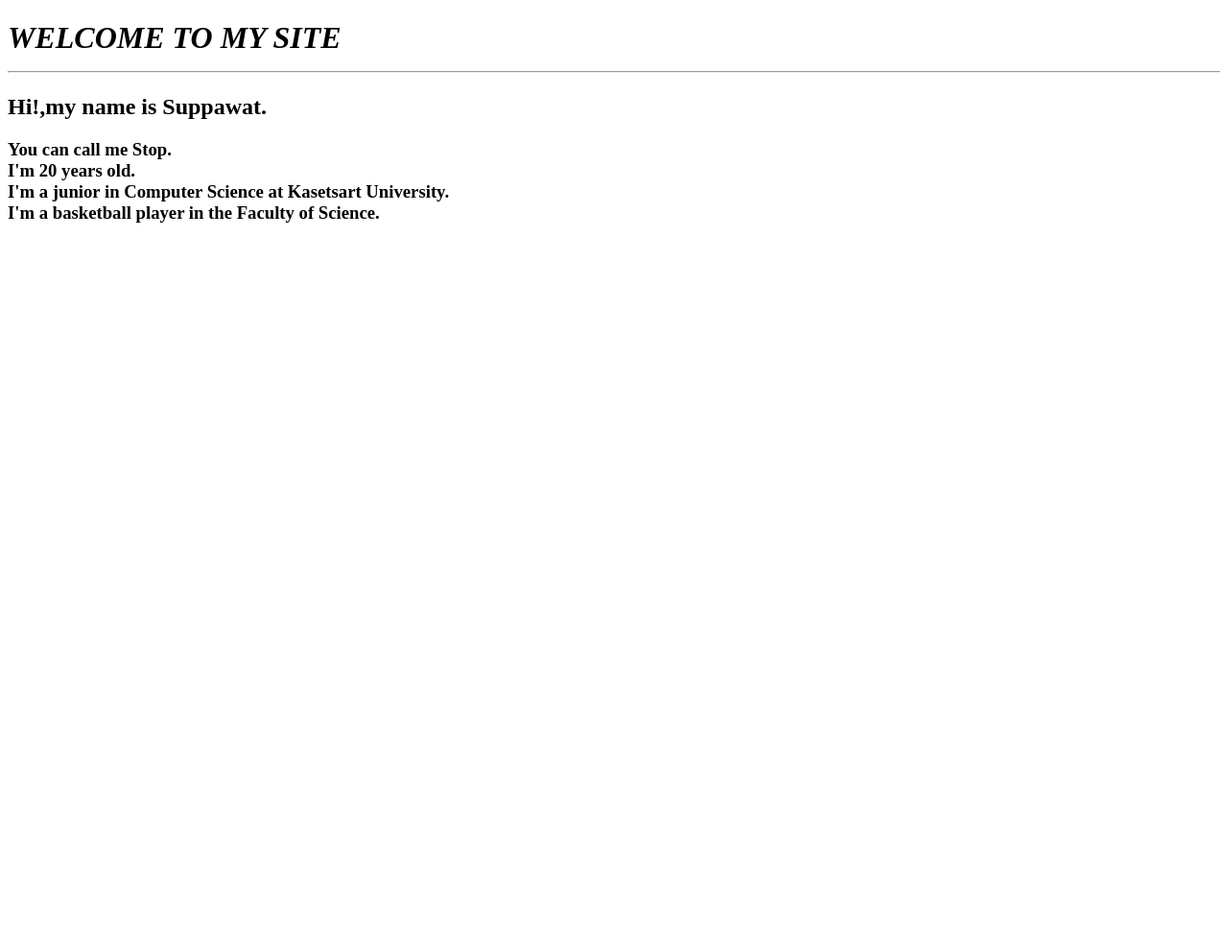
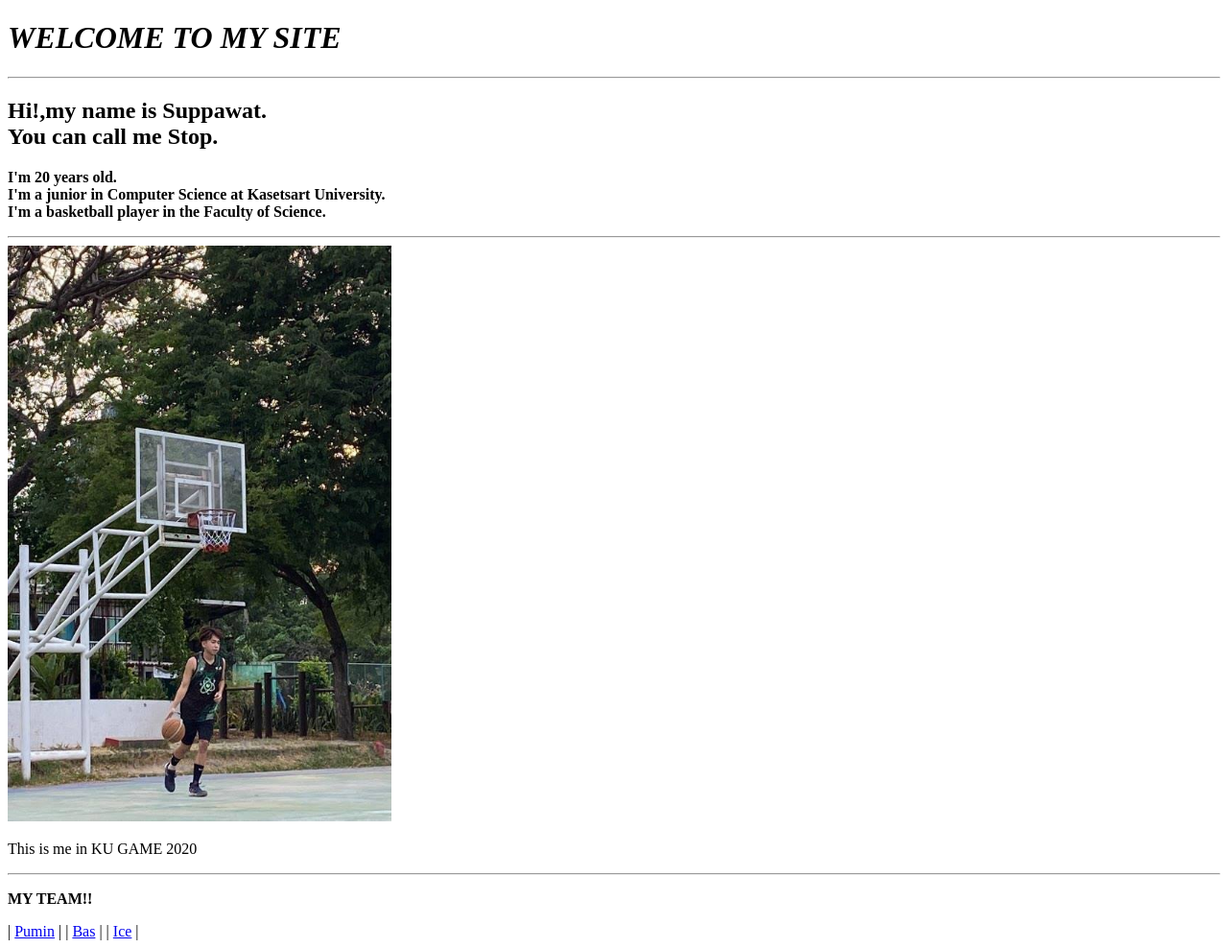
Before and after one commit to spwstop/spwstop.github.io, a plain HTML site: page index.html in a window 1280 px wide. Shown: the whole page at 96% size. Before the commit the page ends 800 px from the top, so only its background shows below. Drawn offline with Linux system fonts and the light colour scheme.

Commit message:
add image and link

```diff
--- a/index.html
+++ b/index.html
@@ -8,12 +8,22 @@
 </head>
 <body>
 
-    <h1><i>WELCOME TO MY SITE </i><hr></h1>
-    <h2>Hi!,my name is Suppawat.</h2>
-    <h3>You can call me Stop. <br>
+    <h1><i>WELCOME TO MY SITE </i></h1>
+    <hr>
+    <h2>Hi!,my name is Suppawat. <br>
+        You can call me Stop.</h2>
+    <p><b>
         I'm 20 years old. <br>
         I'm a junior in Computer Science at Kasetsart University. <br>
         I'm a basketball player in the Faculty of Science.
-    </h3>
+    </b></p>
+    <hr>
+    <img src="IMG_01.jpg" alt="My Image" width="400" height="600">
+    <p>This is me in KU GAME 2020</p>
+    <hr>
+    <p><b>MY TEAM!! </b><br></p>
+    | <a href="https://yukinene.github.io/">Pumin</a> |
+    | <a href="https://nirattasai.github.io">Bas</a> |
+    | <a href="https://pichayaw.github.io">Ice</a> |
 </body>
 </html>
```
Also changed, not shown: IMG_01.jpg (added).
